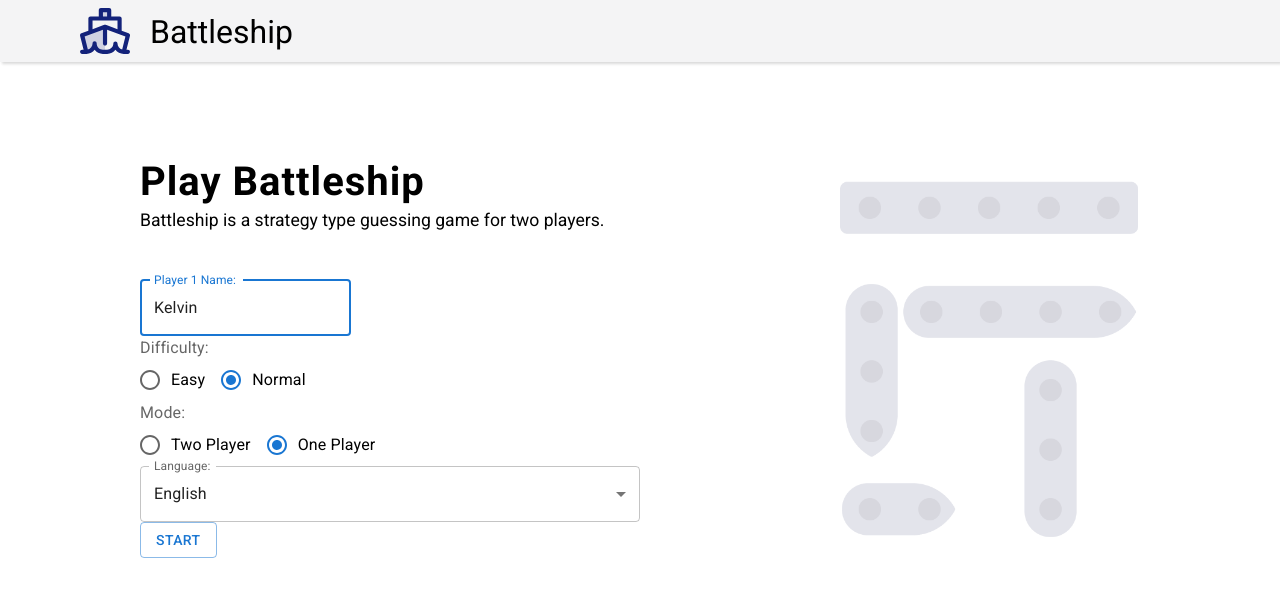
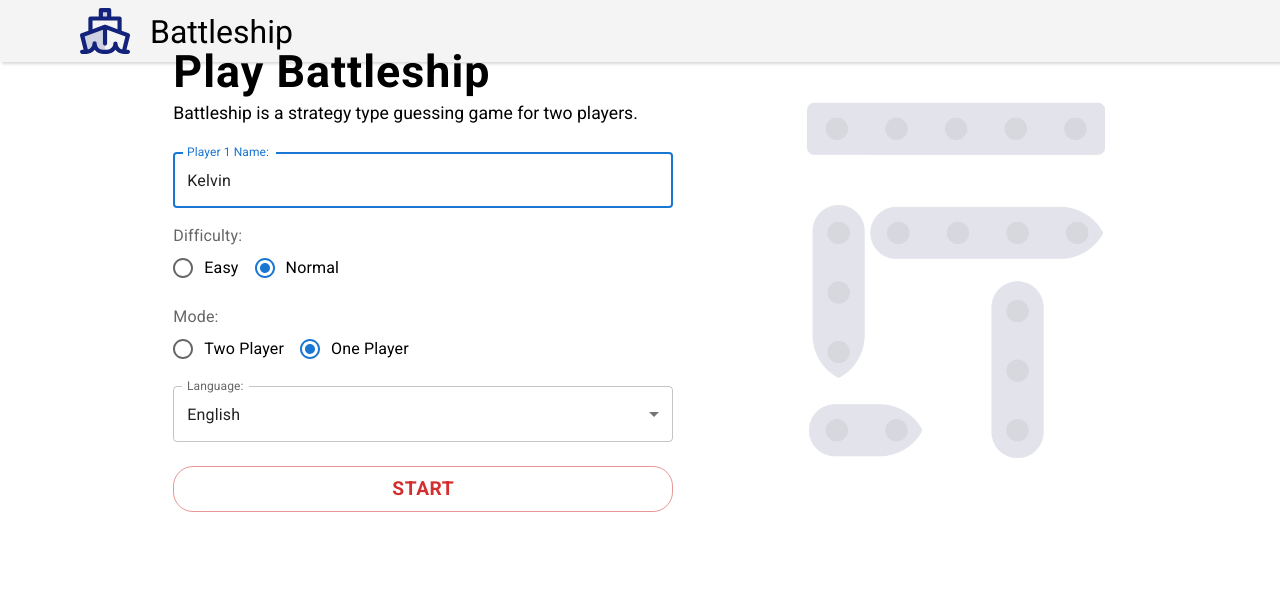
Before and after one commit to KelvinQiu802/battleship, a React (Vite) app: page / in a window 1280 px wide. Shown: the top 596 px of the page. Built offline with nearby package versions, Linux system fonts and the light colour scheme.

Commit message:
feat: Welcome布局优化

```diff
--- a/src/components/Welcome/Welcome.jsx
+++ b/src/components/Welcome/Welcome.jsx
@@ -11,6 +11,7 @@ import {
   FormLabel,
   InputLabel,
   MenuItem,
+  Paper,
   Radio,
   RadioGroup,
   Select,
@@ -49,6 +50,7 @@ const Welcome = ({ setGameState, formData, setFormData }) => {
   return (
     <div className='welcome'>
       <Header />
+      <div className='wrapper'>
         <main className='area welcome-body'>
           <div>
             <h1 className='welcome-title'>Play Battleship</h1>
@@ -63,6 +65,9 @@ const Welcome = ({ setGameState, formData, setFormData }) => {
                 onChange={handleChange}
                 autoFocus
                 label={<FormattedMessage id='welcome.p1Name' />}
+                size='big'
+                fullWidth
+                sx={{ mb: 2 }}
               />
               <br />
               {formData.playMode === 'multiPlayer' ? (
@@ -71,10 +76,12 @@ const Welcome = ({ setGameState, formData, setFormData }) => {
                   id='p2Name'
                   value={formData.p2Name}
                   onChange={handleChange}
+                  fullWidth
                   label={<FormattedMessage id='welcome.p2Name' />}
+                  sx={{ mb: 2 }}
                 />
               ) : (
-              <FormControl>
+                <FormControl sx={{ mb: 2 }}>
                   <FormLabel>
                     {<FormattedMessage id='welcome.difficulty' />}
                   </FormLabel>
@@ -92,14 +99,16 @@ const Welcome = ({ setGameState, formData, setFormData }) => {
                       value='normal'
                       checked={formData.difficulty === 'normal'}
                       onChange={handleChange}
-                    label={<FormattedMessage id='welcome.difficulty.normal' />}
+                      label={
+                        <FormattedMessage id='welcome.difficulty.normal' />
+                      }
                       control={<Radio />}
                     />
                   </RadioGroup>
                 </FormControl>
               )}
               <br />
-            <FormControl>
+              <FormControl sx={{ mb: 2 }}>
                 <FormLabel>
                   <FormattedMessage id='welcome.mode' />
                 </FormLabel>
@@ -123,7 +132,7 @@ const Welcome = ({ setGameState, formData, setFormData }) => {
                 </RadioGroup>
               </FormControl>
               <br />
-            <FormControl fullWidth>
+              <FormControl fullWidth sx={{ mb: 3 }}>
                 <InputLabel>
                   <FormattedMessage id='welcome.lang' />
                 </InputLabel>
@@ -139,7 +148,13 @@ const Welcome = ({ setGameState, formData, setFormData }) => {
                 </Select>
               </FormControl>
               <br />
-            <Button type='submit' variant='outlined'>
+              <Button
+                type='submit'
+                variant='outlined'
+                fullWidth
+                color='error'
+                sx={{ borderRadius: 5, fontWeight: 700, fontSize: '1.2em' }}
+              >
                 {<FormattedMessage id='welcome.start' />}
               </Button>
             </Box>
@@ -149,6 +164,7 @@ const Welcome = ({ setGameState, formData, setFormData }) => {
           </div>
         </main>
       </div>
+    </div>
   );
 };
 
--- a/src/components/Welcome/welcome.css
+++ b/src/components/Welcome/welcome.css
@@ -1,18 +1,20 @@
 .welcome-body {
   display: flex;
-  justify-content: space-around;
+  justify-content: space-evenly;
   align-items: center;
-  margin-top: 100px;
+  position: relative;
+  bottom: 150px;
 }
 .welcome-title {
-  font-size: 2.5em;
+  font-size: 2.8em;
   letter-spacing: 1px;
+  margin-bottom: 10px;
 }
 
 .welcome-intro {
   font-size: 1.1em;
   margin-top: 10px;
-  margin-bottom: 50px;
+  margin-bottom: 30px;
   width: 500px;
 }
 
@@ -75,3 +77,10 @@ img {
   background-color: #e9eaed;
   border-radius: 30px;
 }
+
+.wrapper {
+  height: calc(100vh - 62px);
+  display: flex;
+  justify-content: center;
+  align-items: center;
+}
```
Lines whose indentation alone changed are shown as unchanged.
